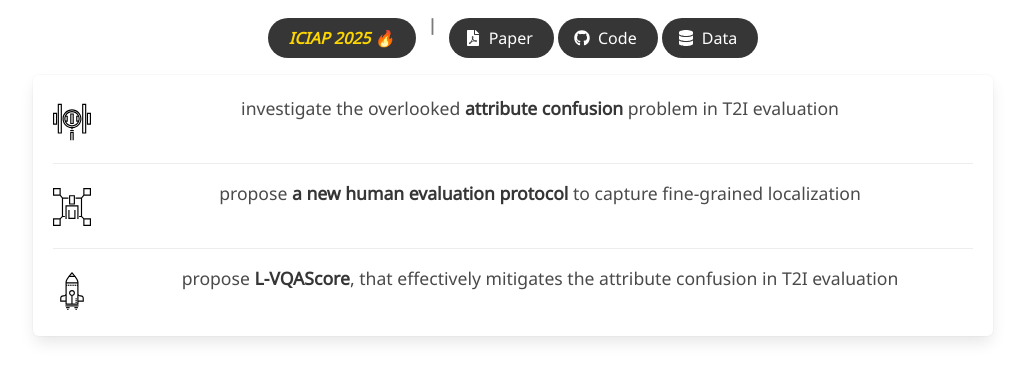
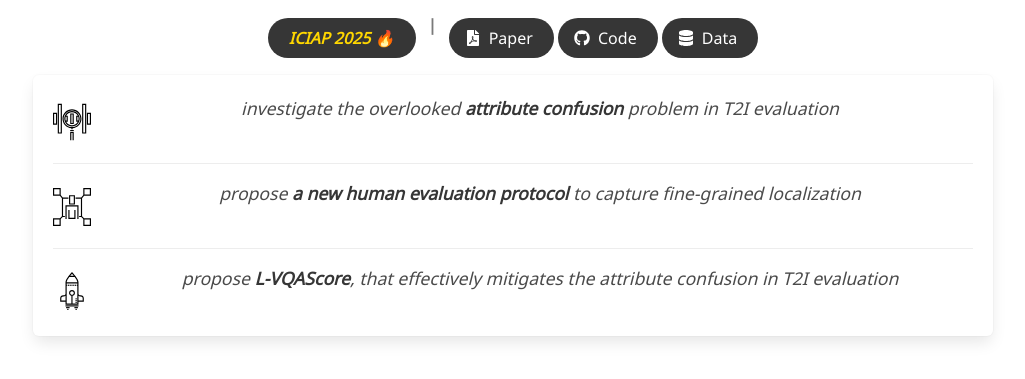
Before and after one commit to intelligolabs/L-VQAScore, a Jekyll site: the page built from index.md, in a window 1280 px wide. Shown: the part 246-625 px from the top of the page, without its empty margins (127-1152 px from the left). Built offline with Jekyll 4.4.1, drawn with Linux system fonts in a browser that asks for light colours; some web fonts are replaced.

Commit message:
Update project_page.html

```diff
--- a/_layouts/project_page.html
+++ b/_layouts/project_page.html
@@ -125,9 +125,9 @@
                       style="width: 38px; padding-top: 20%"
                     />
                   </figure>
-                  <div class="media-content">
+                  <div class="media-content has-text-centered">
                      <p style="font-size: 1.1rem;">
-                      investigate the overlooked <strong>attribute confusion</strong> problem in T2I evaluation
+                      <em>investigate the overlooked <strong>attribute confusion</strong> problem in T2I evaluation</em>
                     </p>
                   </div>
                 </article>
@@ -139,9 +139,9 @@
                       style="width: 38px; padding-top: 20%"
                     />
                   </figure>
-                  <div class="media-content">
+                  <div class="media-content has-text-centered">
                      <p style="font-size: 1.1rem;">
-                      propose <strong>a new human evaluation protocol</strong> to capture fine-grained localization
+                      <em>propose <strong>a new human evaluation protocol</strong> to capture fine-grained localization</em>
                     </p>
                   </div>
                 </article>
@@ -153,9 +153,9 @@
                       style="width: 38px; padding-top: 20%"
                     />
                   </figure>
-                  <div class="media-content">
+                  <div class="media-content has-text-centered">
                      <p style="font-size: 1.1rem;">
-                      propose <strong>L-VQAScore</strong>, that effectively mitigates the attribute confusion in T2I evaluation
+                      <em>propose <strong>L-VQAScore</strong>, that effectively mitigates the attribute confusion in T2I evaluation</em>
                     </p>
                   </div>
                 </article>
```
